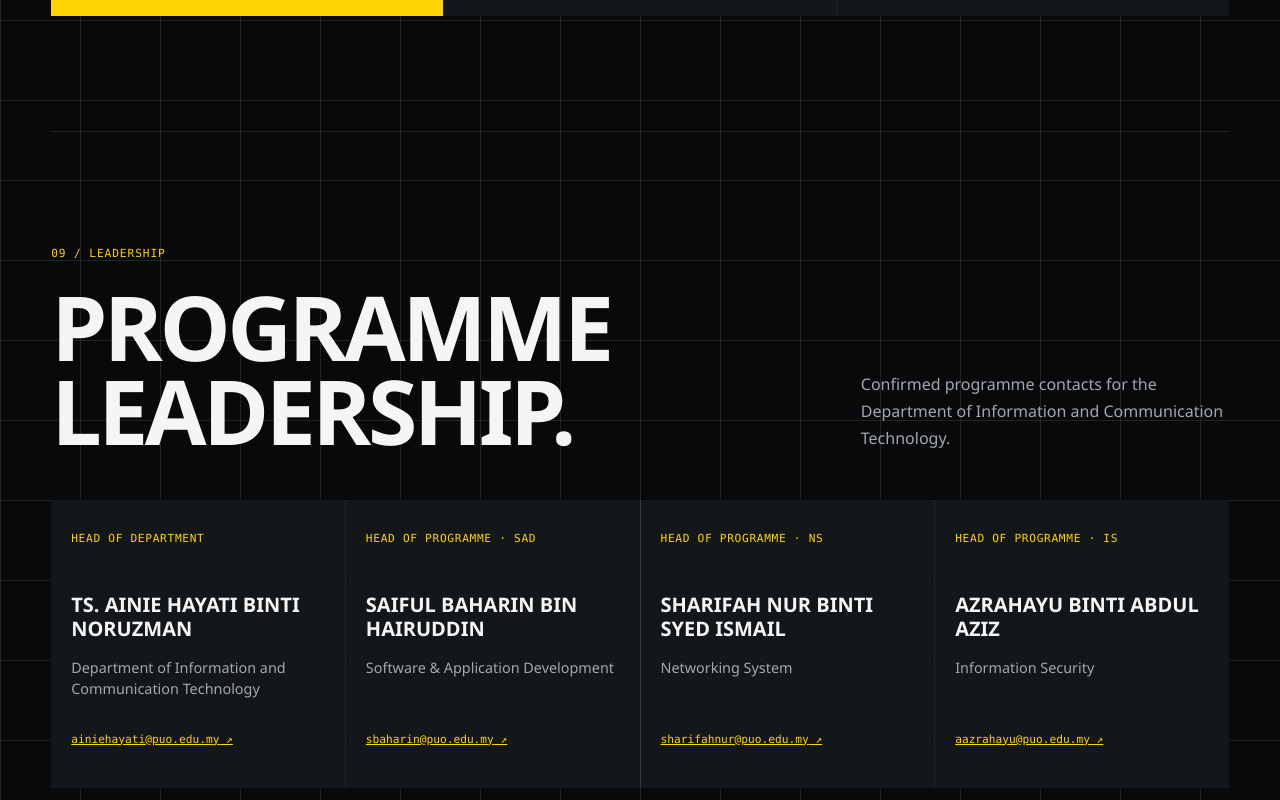
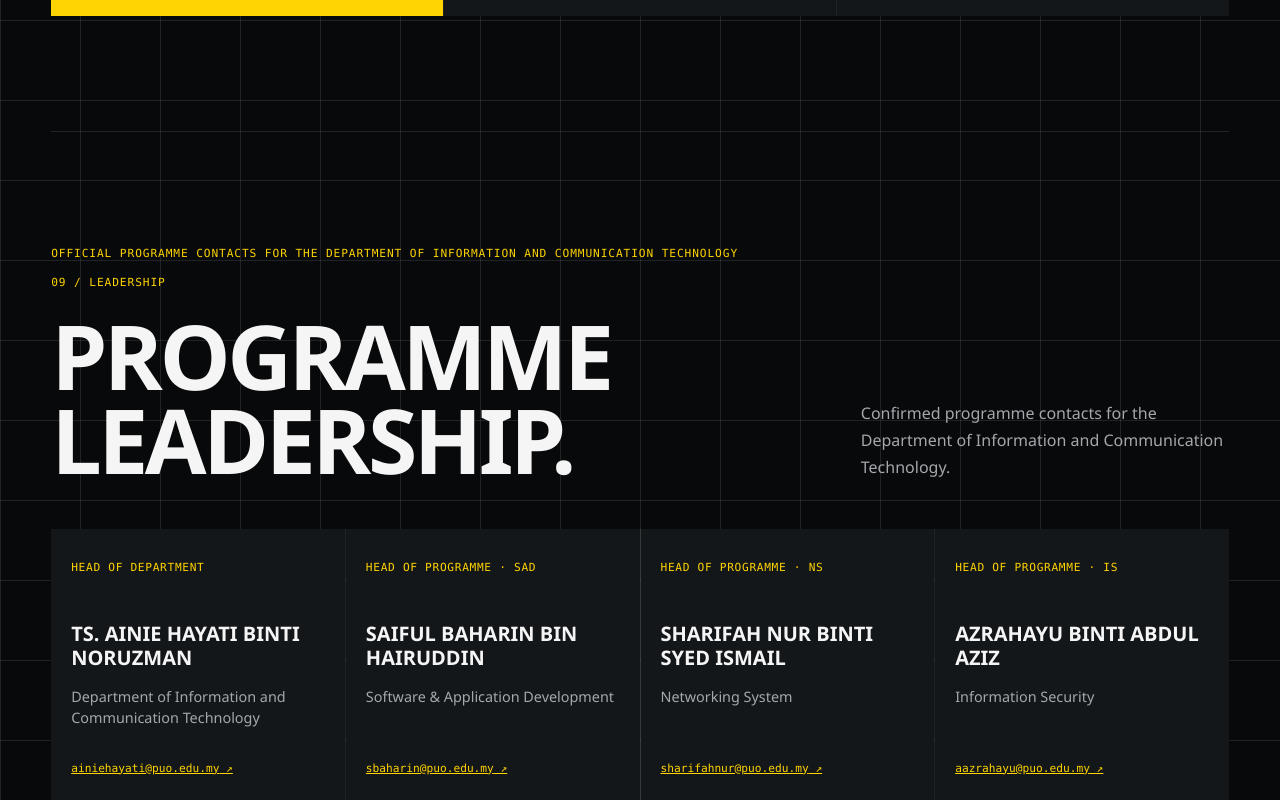
Before and after one commit to saifulhairuddin/dit-jtmk-puo, a React (Vite) app: page / in a window 1280 px wide. Shown: the part 10060-10860 px from the top of the page. Built offline with nearby package versions, Linux system fonts and the light colour scheme.

Commit message:
Add official programme contacts label

```diff
--- a/src/styles/global.css
+++ b/src/styles/global.css
@@ -832,6 +832,17 @@ h1 {
   background: var(--color-border);
 }
 
+.leadership-section::before {
+  display: block;
+  margin-bottom: 1rem;
+  color: var(--color-accent);
+  content: "Official Programme Contacts for the Department of Information and Communication Technology";
+  font-family: var(--font-mono);
+  font-size: 0.7rem;
+  letter-spacing: 0.08em;
+  text-transform: uppercase;
+}
+
 .leader-card {
   min-height: 18rem;
   padding: 1.25rem;
```
